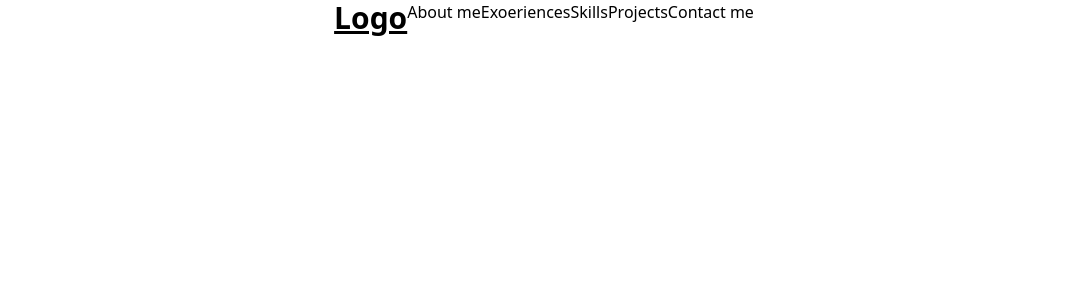
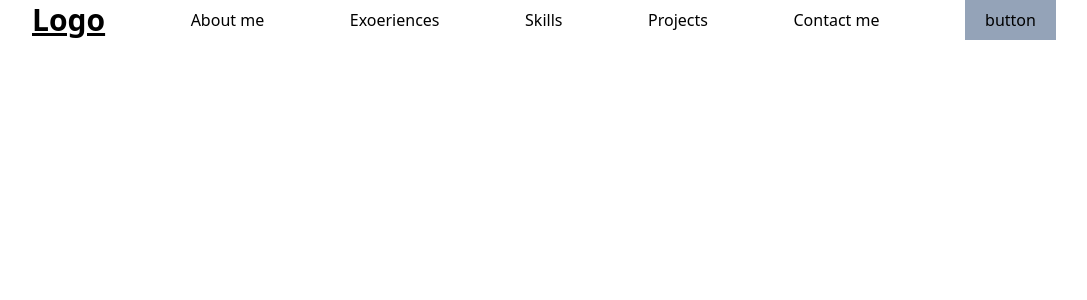
Before and after one commit to Maxmerock123/portfolio, a React (Vite) app in the folder frontend/: page / in a window 1280 px wide. Shown: the top 300 px of the page, without its empty margins (96-1183 px from the left). Built offline with nearby package versions, Linux system fonts and the light colour scheme.

Commit message:
add basic header nav bar

```diff
--- a/frontend/src/App.jsx
+++ b/frontend/src/App.jsx
@@ -8,13 +8,16 @@ function App() {
 
   return (
     <>
-      <div className="flex justify-center">
+      <div className="flex justify-center ">
+        <div className="flex w-[80%] items-center justify-between">
           <h1 className="text-3xl font-bold underline">Logo</h1>
           <h3>About me</h3>
           <h3>Exoeriences</h3>
           <h3>Skills</h3>
           <h3>Projects</h3>
           <h3>Contact me</h3>
+          <button className="px-5 py-2 bg-slate-400">button</button>
+        </div>
       </div>
     </>
   );
```
Lines whose indentation alone changed are shown as unchanged.
